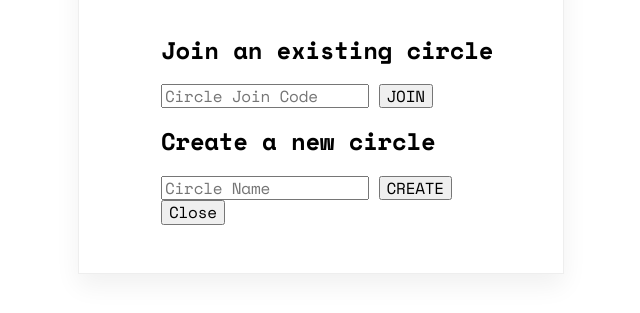
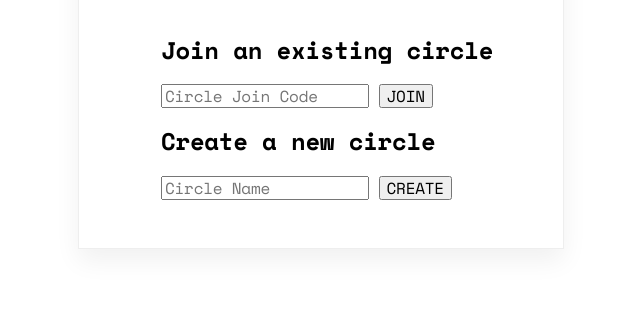
Before and after one commit to MIYLam/Productivr, a Flask app: template templates/homepage.html in a window 1280 px wide. Shown: the part 172-485 px from the top of the page, without its empty margins (319-959 px from the left). Run offline with Flask 3, Linux system fonts and the light colour scheme; the template is opened without the code that fills it, so the values that code supplies are empty; some libraries are stand-ins or nearby versions.

Commit message:
ui fixes

```diff
--- a/templates/homepage.html
+++ b/templates/homepage.html
@@ -41,7 +41,6 @@
               <input type="text" name="Group Name" placeholder="Circle Name" id="groupname" required>
               <input type="submit" value="CREATE">
             </form>
-            <button type="button" class="btn cancel" onclick="closeForm()">Close</button>
         </div>
     </ol>
 
```
